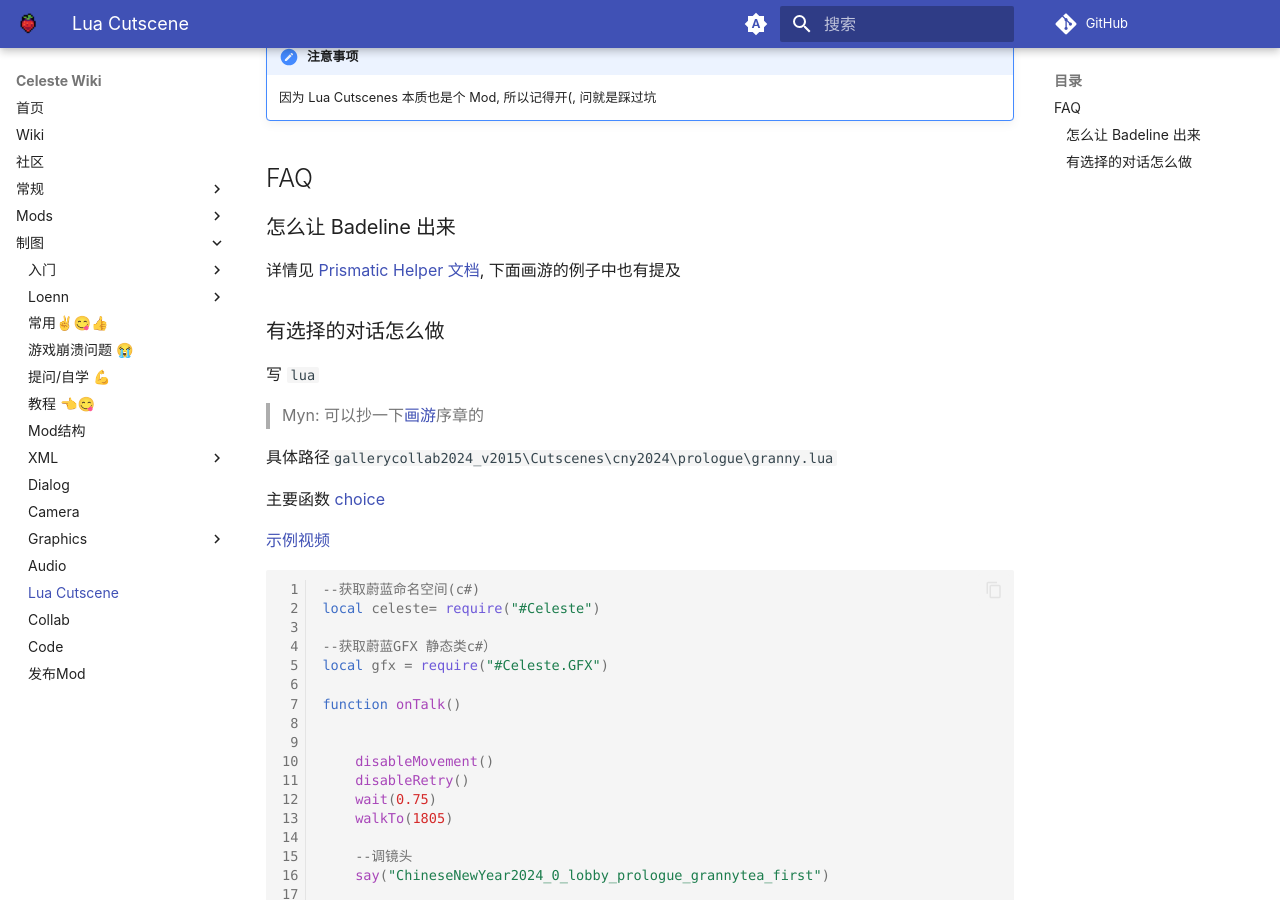
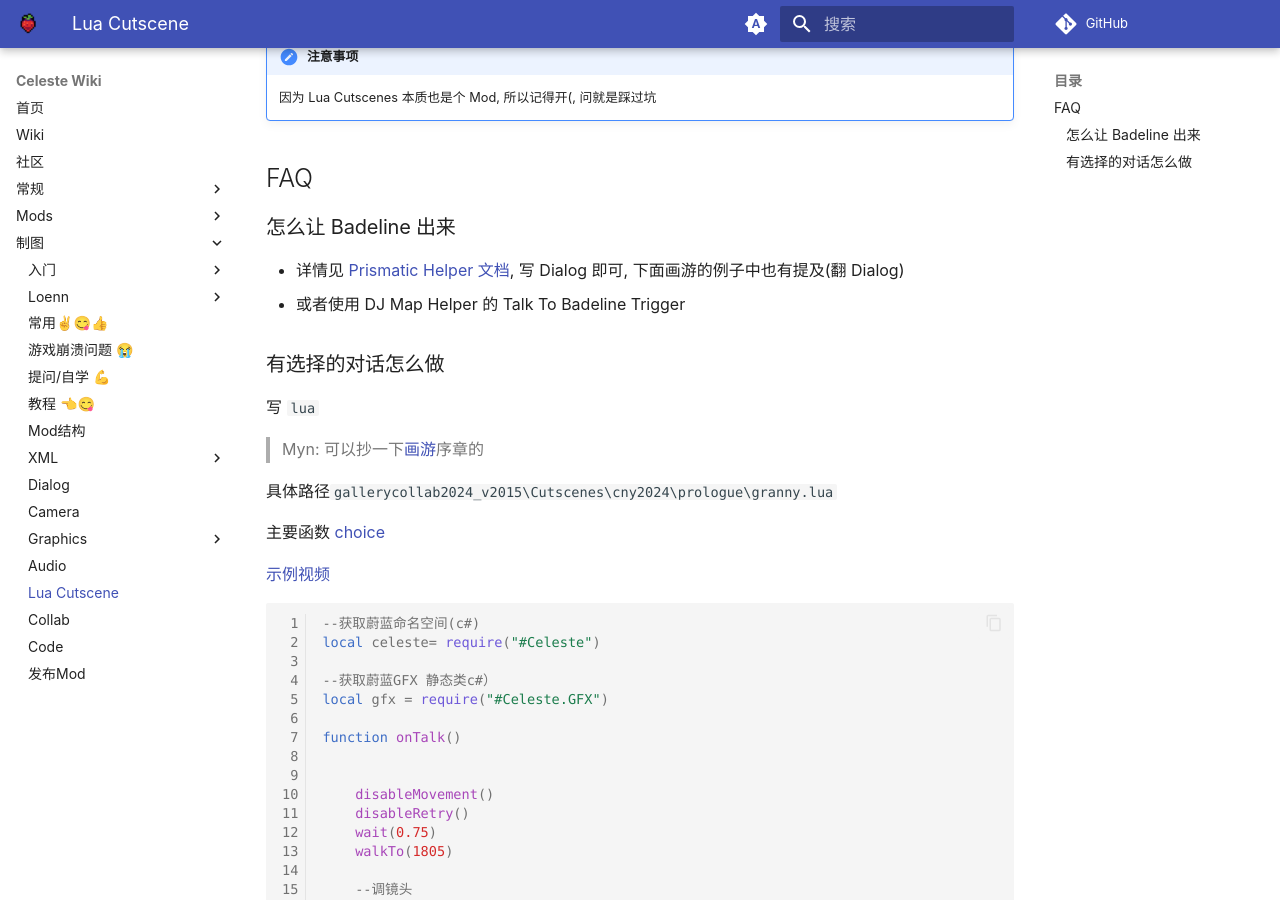
Before and after one commit to LuckyBoy-7/CelesteWikiModule, an MkDocs documentation site: the page built from docs/mappings/lua_cutscene.md, in a window 1280 px wide and 900 px high, scrolled down 490 px. Built offline with MkDocs 1.6.1 and Material for MkDocs 9.7.7, drawn with Linux system fonts in a browser that asks for light colours; comment, search, counter and statistics services are not loaded.

Commit message:
添加 badeline split 的另一种方式

```diff
--- a/docs/mappings/lua_cutscene.md
+++ b/docs/mappings/lua_cutscene.md
@@ -16,7 +16,8 @@
 
 ### 怎么让 Badeline 出来
 
-详情见 [Prismatic Helper 文档](https://github.com/l-Luna/PrismaticHelper/blob/master/DOCUMENTATION.md#baddy_split-xoffset--0-yoffset--y-faceplayer--true), 下面画游的例子中也有提及
+* 详情见 [Prismatic Helper 文档](https://github.com/l-Luna/PrismaticHelper/blob/master/DOCUMENTATION.md#baddy_split-xoffset--0-yoffset--y-faceplayer--true), 写 Dialog 即可,  下面画游的例子中也有提及(翻 Dialog)
+* 或者使用 DJ Map Helper 的 Talk To Badeline Trigger
 
 ### 有选择的对话怎么做
 
```
